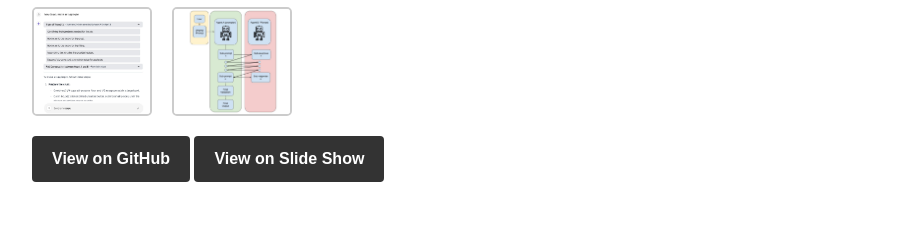
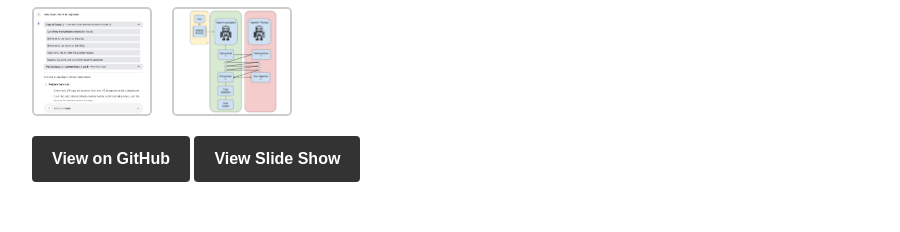
Before and after one commit to dcha7225/DanieChaPortfolio, a plain HTML site: page index.html in a window 1280 px wide. Shown: the part 2160-2392 px from the top of the page, without its empty margins (128-1028 px from the left). Drawn offline with Linux system fonts and the light colour scheme.

Commit message:
fixed typo

```diff
--- a/index.html
+++ b/index.html
@@ -78,7 +78,7 @@
             <img src="imgs/tot/model.jpeg" alt="Thumbnail 2" class="thumbnail" onclick="openOverlay('overlay2')">
         </div>
         <a href="https://github.com/dcha7225/Train-of-Thought" target="_blank" class="more-button">View on GitHub</a>
-        <a href="https://cmu.app.box.com/s/xdaft9t8l1v9yvsfsb5evv2p1jfj0t43" target="_blank" class="more-button">View on Slide Show</a>
+        <a href="https://cmu.app.box.com/s/xdaft9t8l1v9yvsfsb5evv2p1jfj0t43" target="_blank" class="more-button">View Slide Show</a>
     </div>
 
     <!-- Project 2 -->
```
